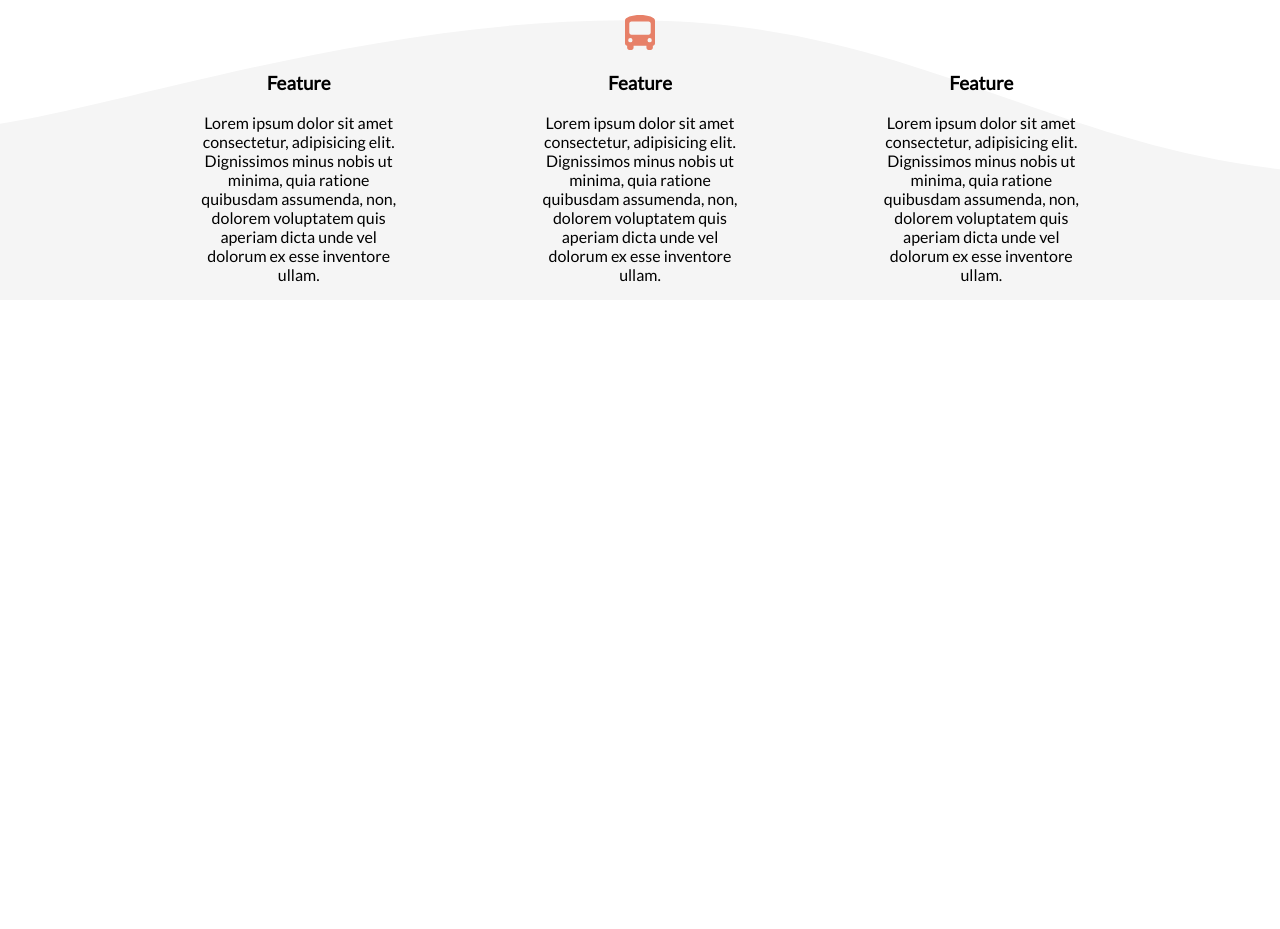
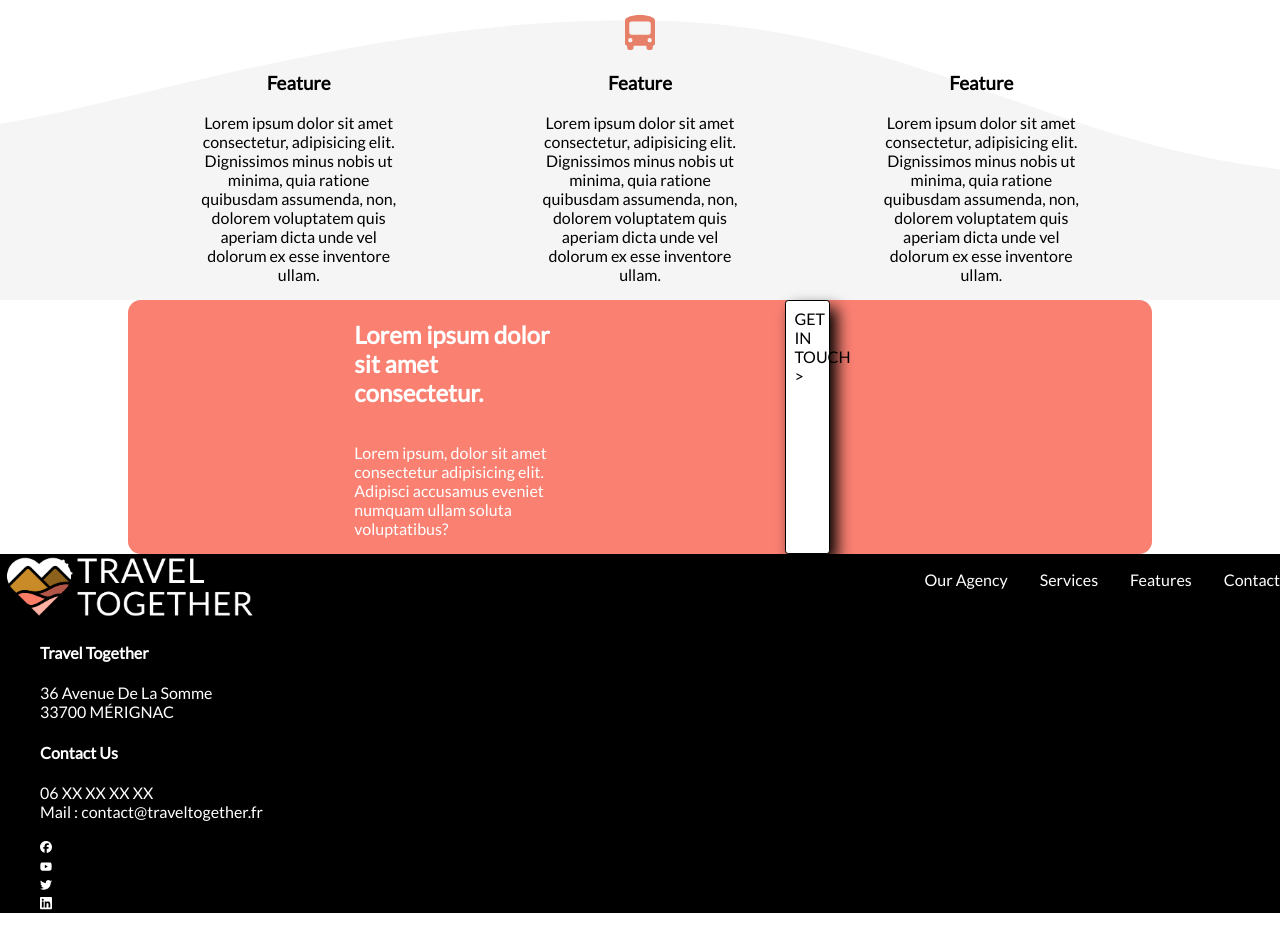
Before and after one commit to NiaNia2/travel_together, a website: page index.html in a window 1280 px wide. Shown: the part 1039-1968 px from the top of the page. Before the commit the page ends 1339 px from the top, so only its background shows below. Drawn offline with Linux system fonts and the light colour scheme.

Commit message:
ajout footer

```diff
--- /dev/null
+++ b/assets/scss/layout/_footer.scss
@@ -0,0 +1,40 @@
+footer {
+    background-color: black;
+    color: white;
+
+    ul {
+        list-style: none;
+    }
+
+    .foot {
+
+        display: flex;
+        justify-content: space-between;
+
+        .logo {
+            width: 20%;
+            height: 20%;
+
+            img {
+                width: 100%;
+            }
+        }
+
+        div {
+
+            ul {
+                list-style: none;
+                display: flex;
+                gap: 2rem;
+                color: white;
+            }
+        }
+    }
+
+    .foot-foot {
+        img {
+            width: 1%;
+            filter: invert(100%) sepia(56%) saturate(2%) hue-rotate(226deg) brightness(117%) contrast(100%);
+        }
+    }
+}
--- a/assets/scss/pages/_home.scss
+++ b/assets/scss/pages/_home.scss
@@ -1,6 +1,8 @@
 @use "../abstracts/variables" as variables;
+// @use "../abstracts/mixins" as mixins;
 
 // section phone
+
 .phone {
     background-color: variables.$background-color-banner ;
     border-radius: variables.$border-radus-card;
@@ -16,8 +18,6 @@
         width: 50%;
         gap: 5rem;
 
-
-
         h1 {
             font-family: variables.$font-titre;
             font-size: 3rem;
@@ -32,7 +32,6 @@
             width: 100%;
             height: 100%;
             object-fit: cover;
-
         }
     }
 }
@@ -123,3 +122,33 @@
         }
     }
 }
+
+// section Lorem
+
+.lorem {
+    width: 80%;
+    background-color: variables.$background-color-banner;
+    border-radius: variables.$border-radus-card;
+
+    h2 {
+        color: white;
+    }
+
+    p {
+        color: white;
+    }
+
+    display: flex;
+    justify-content: space-evenly;
+
+    .text-lorem {
+        width: 20%;
+        display: flex;
+        flex-direction: column;
+    }
+
+    .btn-lorem {
+
+        display: flex;
+    }
+}
--- a/assets/scss/style.scss
+++ b/assets/scss/style.scss
@@ -4,4 +4,5 @@
 @use "components/button";
 @use "pages/home";
 @use "base/typography";
-// section services
+
+@use "layout/footer"
--- a/index.html
+++ b/index.html
@@ -111,7 +111,68 @@
                 </div>
             </div>
         </section>
+        <section id="lorem">
+            <div class="contenent lorem">
+                <div class="text-lorem">
+                    <h2>Lorem ipsum dolor sit amet consectetur.</h2>
+                    <p>Lorem ipsum, dolor sit amet consectetur adipisicing elit. Adipisci accusamus eveniet numquam
+                        ullam soluta voluptatibus?</p>
+                </div>
+                <div class="btn-lorem">
+                    <a href="" class="btn">GET IN TOUCH ></a>
+                </div>
+            </div>
+        </section>
     </main>
+    <footer>
+        <section>
+            <div class="foot">
+                <div class="logo">
+                    <img src="assets/img/Logo-white.png" alt="">
+                </div>
+                <div>
+                    <ul>
+                        <li>Our Agency</li>
+                        <li>Services</li>
+                        <li>Features</li>
+                        <li>Contact</li>
+                    </ul>
+                </div>
+            </div>
+        </section>
+        <section>
+            <div class="foot-foot">
+                <div>
+                    <div>
+                        <ul>
+                            <li>
+                                <h4>Travel Together</h4>
+                            </li>
+                            <li>36 Avenue De La Somme</li>
+                            <li>33700 MÉRIGNAC</li>
+                        </ul>
+                    </div>
+                    <div>
+                        <ul>
+                            <li>
+                                <h4>Contact Us</h4>
+                            </li>
+                            <li>06 XX XX XX XX</li>
+                            <li>Mail : <a href="">contact@traveltogether.fr</a></li>
+                        </ul>
+                    </div>
+                    <div>
+                        <ul>
+                            <li><img src="assets/img/facebook-brands.svg" alt=""></li>
+                            <li><img src="assets/img/youtube-brands.svg" alt=""></li>
+                            <li><img src="assets/img/twitter-brands.svg" alt=""></li>
+                            <li><img src="assets/img/linkedin-brands.svg" alt=""></li>
+                        </ul>
+                    </div>
+                </div>
+            </div>
+        </section>
+    </footer>
 </body>
 
 
```
Also changed, not shown: assets/scss/abstracts/_mixins.scss (added, +12 -0 lines), assets/css/style.css, assets/img/facebook-brands.svg (added), assets/img/linkedin-brands.svg (added), assets/img/twitter-brands.svg (added), assets/img/youtube-brands.svg (added), assets/scss/components/_button.scss (indentation only), 1 other file.
